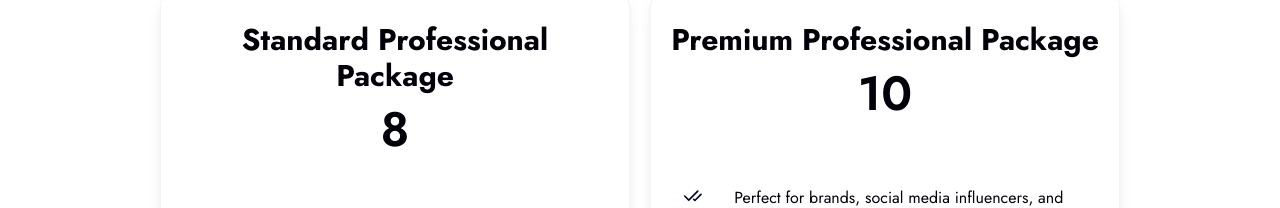
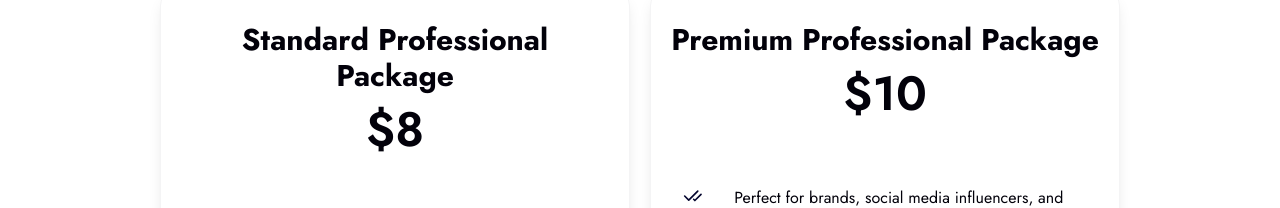
Before and after one commit to stacksineden/Retenaai, a React (Vite) app: page /pricing in a window 1280 px wide. Shown: the part 286-494 px from the top of the page. Built offline with nearby package versions, Linux system fonts and the light colour scheme; no server answers.

Commit message:
chore: update on pricing

```diff
--- a/src/_root/Pricing.tsx
+++ b/src/_root/Pricing.tsx
@@ -39,7 +39,7 @@ const Pricing = () => {
                   {item?.tagline}
                 </p> */}
                 <p className="my-2 text-5xl font-semibold text-primary-black">
-                  {item?.base_price}
+                  ${item?.base_price}
                 </p>
               </div>
               <ul className="my-10 space-y-5 px-8">
```
